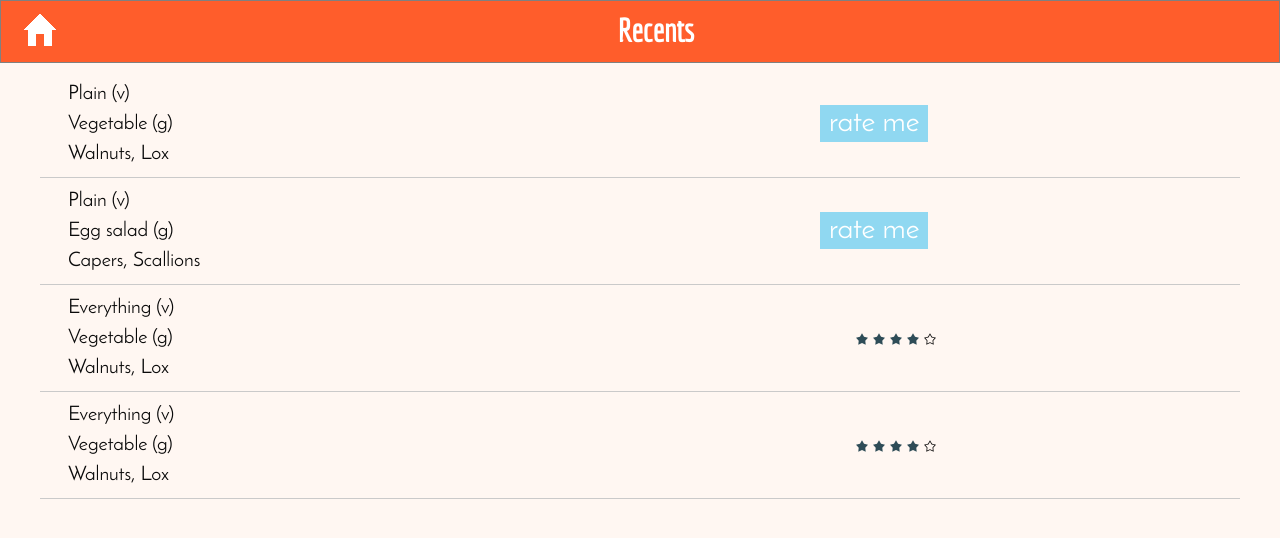
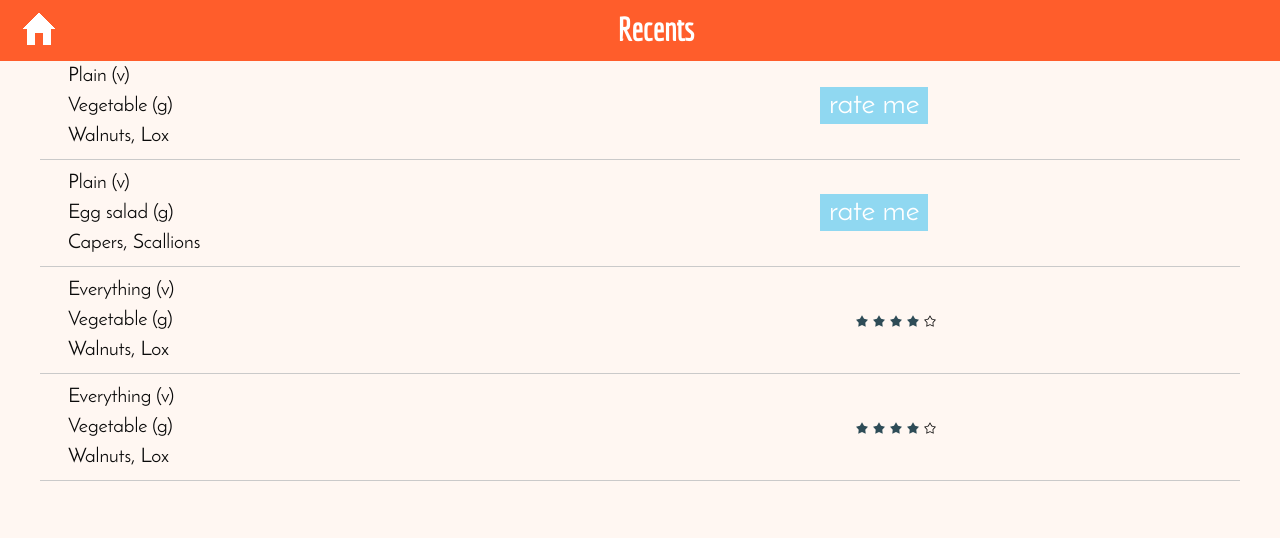
Before and after one commit to anmohr/uxii_schmearit, a plain HTML site: page hi-fi/recents.html in a window 1280 px wide. Drawn offline with Linux system fonts and the light colour scheme.

```diff
--- a/hi-fi/recents.html
+++ b/hi-fi/recents.html
@@ -4,13 +4,13 @@
 <head>
     <meta charset="UTF-8">
     <title>Past Bagels</title>
-    <meta name="viewport" content="width=device-width, initial-scale=1">
+    <meta name="viewport" content="width=device-width, initial-scale=1.0">
     <link rel="stylesheet" type="text/css" href="css/foundation.css">
     <link rel="stylesheet" href="css/style.css">
 </head>
 
 <body>
-    <div class="top-bar callout">
+    <div class="top-bar">
         <div class="large-12 columns">
             <div class="home-btn">
                 <a id="home" href="index.html"> <img src="images/web.png" alt="home"></a>
```
Also changed, not shown: hi-fi/menu.html (+3 -1 lines).
